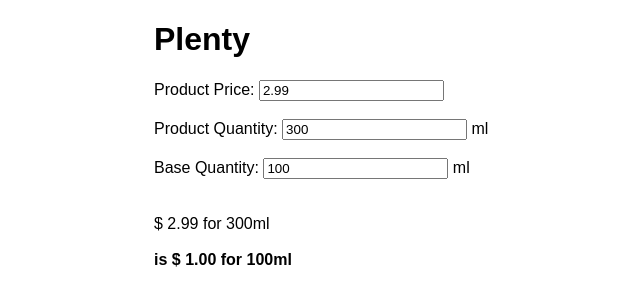
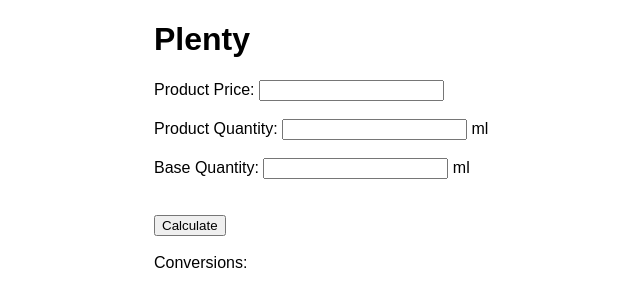
Before and after one commit to pboi20/plenty, a React (Create React App) app: page / in a window 1280 px wide. Shown: the top 306 px of the page, without its empty margins (86-726 px from the left). Built offline with nearby package versions, Linux system fonts and the light colour scheme.

Commit message:
Cleanup ConversionForm

```diff
--- a/src/components/ConversionForm.js
+++ b/src/components/ConversionForm.js
@@ -1,4 +1,5 @@
 import React, { Component } from 'react';
+import ConversionList from './ConversionList';
 //import { ML, L, VolumeValue } from '../utils/units';
 
 class ConversionForm extends Component {
@@ -8,9 +9,10 @@ class ConversionForm extends Component {
     this.state = {
       inputUnit: 'ml',
       outputUnit: 'ml',
-      inputQuantity: '300',
-      outputQuantity: '100',
-      inputPrice: '2.99',
+      inputQuantity: '',
+      outputQuantity: '',
+      inputPrice: '',
+      conversions: [],
     };
 
     this.handleSubmit = this.handleSubmit.bind(this);
@@ -19,24 +21,42 @@ class ConversionForm extends Component {
 
   handleSubmit(e) {
     e.preventDefault();
+    this.saveConversion();
   }
 
   handleInput(e) {
     this.setState({ [e.target.name]: e.target.value })
   }
 
-  formatPrice(value) {
-    let price = parseFloat(value);
-    price = price.toFixed(2);
-    return price.toLocaleString('en-US', { minimumFractionDigits: 2 });
+  calculateOutputPrice(inputPrice, inputQuantity, outputQuantity) {
+    return inputPrice / inputQuantity * outputQuantity;
   }
 
-  getOutputPrice() {
-    const inputPrice = parseFloat(this.state.inputPrice);
-    const inputQuantity = parseFloat(this.state.inputQuantity);
-    const outputQuantity = parseFloat(this.state.outputQuantity);
-    const outputPrice = inputPrice / inputQuantity * outputQuantity;
-    return this.formatPrice(outputPrice);
+  saveConversion() {
+    this.setState((state) => {
+      const inputPrice = parseFloat(state.inputPrice);
+      const inputQuantity = parseFloat(state.inputQuantity);
+      const outputQuantity = parseFloat(state.outputQuantity);
+
+      if (Number.isNaN(inputPrice) ||
+          Number.isNaN(inputQuantity) ||
+          Number.isNaN(outputQuantity)) {
+        return {};
+      }
+
+      const outputPrice =
+        this.calculateOutputPrice(inputPrice, inputQuantity, outputQuantity);
+
+      state.conversions.push({
+        inputPrice: inputPrice,
+        inputQuantity: inputQuantity,
+        inputUnit: state.inputUnit,
+        outputPrice: outputPrice,
+        outputQuantity: outputQuantity,
+        outputUnit: state.outputUnit,
+      });
+      return {conversions: state.conversions};
+    });
   }
 
   render() {
@@ -81,16 +101,15 @@ class ConversionForm extends Component {
             <span> {this.state.outputUnit}</span>
           </label>
         </div>
-
         <br/>
         <br/>
 
-        <div>
-          $ {this.formatPrice(this.state.inputPrice)} for {this.state.inputQuantity}{this.state.inputUnit}
-          <br/>
-          <br/>
-          <b>is $ {this.getOutputPrice()} for {this.state.outputQuantity}{this.state.inputUnit}</b>
-        </div>
+        <input type="submit" value="Calculate" />
+        <br/>
+        <br/>
+
+        <span>Conversions:</span>
+        <ConversionList conversions={this.state.conversions}/>
       </form>
     );
   }
```
